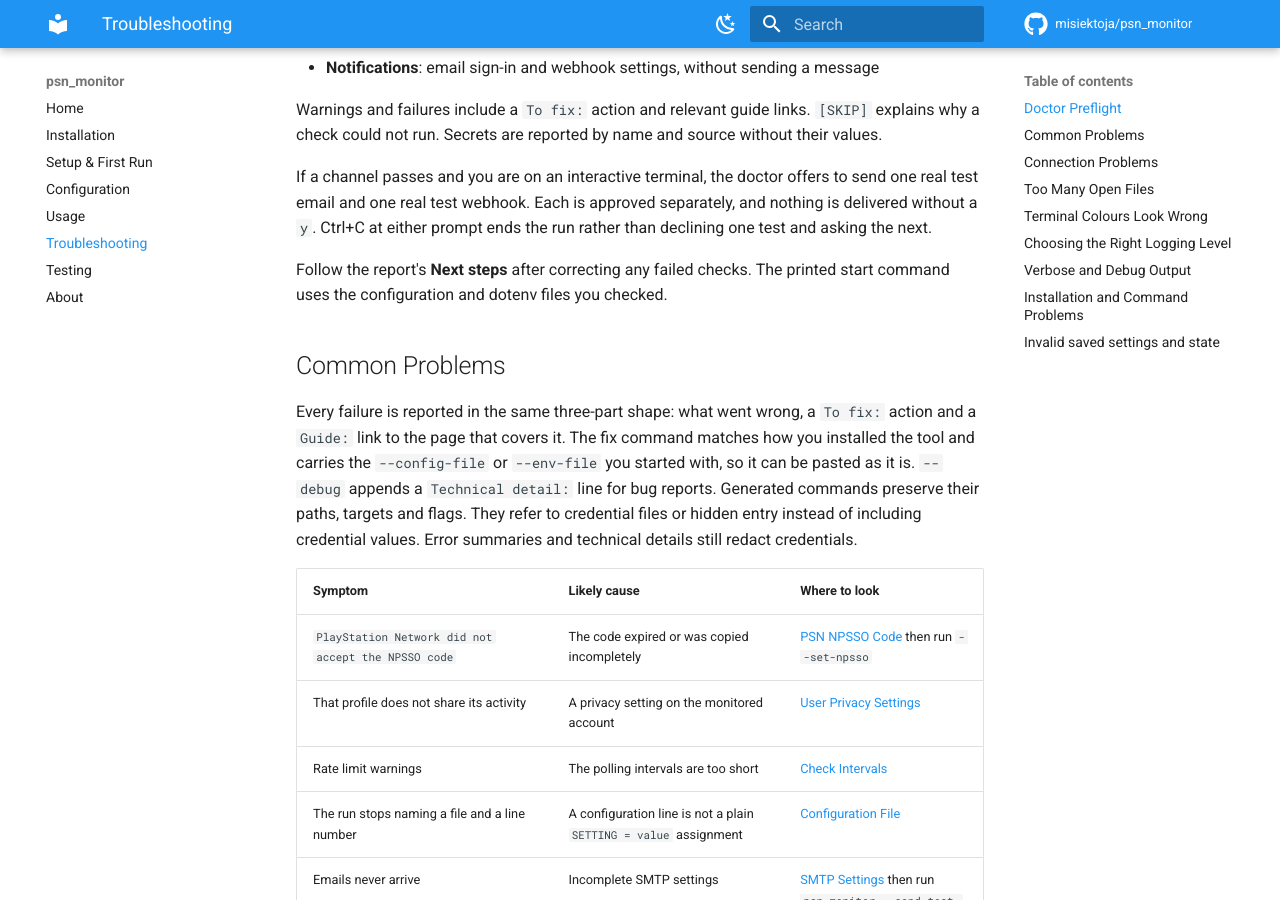
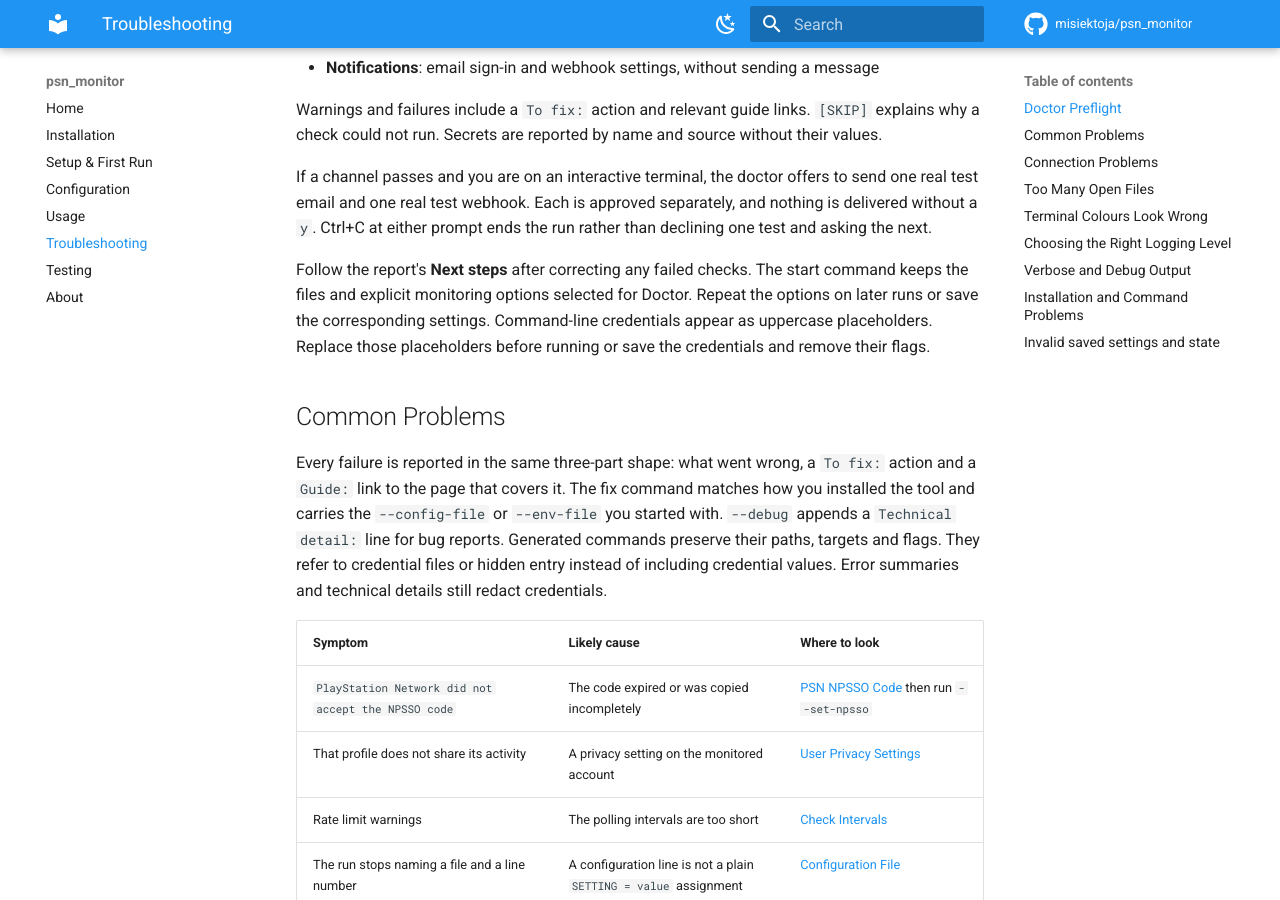
Before and after one commit to misiektoja/psn_monitor, an MkDocs documentation site: the page built from docs/troubleshooting.md, in a window 1280 px wide and 900 px high, scrolled down 641 px. Built offline with MkDocs 1.6.1 and Material for MkDocs 9.7.7, drawn with Linux system fonts in a browser that asks for light colours; comment, search, counter and statistics services are not loaded.

Commit message:
docs(troubleshooting): explain repeated Doctor options and credential placeholders

```diff
--- a/docs/troubleshooting.md
+++ b/docs/troubleshooting.md
@@ -26,12 +26,12 @@ Warnings and failures include a `To fix:` action and relevant guide links. `[SKI
 
 If a channel passes and you are on an interactive terminal, the doctor offers to send one real test email and one real test webhook. Each is approved separately, and nothing is delivered without a `y`. Ctrl+C at either prompt ends the run rather than declining one test and asking the next.
 
-Follow the report's **Next steps** after correcting any failed checks. The printed start command uses the configuration and dotenv files you checked.
+Follow the report's **Next steps** after correcting any failed checks. The start command keeps the files and explicit monitoring options selected for Doctor. Repeat the options on later runs or save the corresponding settings. Command-line credentials appear as uppercase placeholders. Replace those placeholders before running or save the credentials and remove their flags.
 
 <a id="common-problems"></a>
 ## Common Problems
 
-Every failure is reported in the same three-part shape: what went wrong, a `To fix:` action and a `Guide:` link to the page that covers it. The fix command matches how you installed the tool and carries the `--config-file` or `--env-file` you started with, so it can be pasted as it is. `--debug` appends a `Technical detail:` line for bug reports. Generated commands preserve their paths, targets and flags. They refer to credential files or hidden entry instead of including credential values. Error summaries and technical details still redact credentials.
+Every failure is reported in the same three-part shape: what went wrong, a `To fix:` action and a `Guide:` link to the page that covers it. The fix command matches how you installed the tool and carries the `--config-file` or `--env-file` you started with. `--debug` appends a `Technical detail:` line for bug reports. Generated commands preserve their paths, targets and flags. They refer to credential files or hidden entry instead of including credential values. Error summaries and technical details still redact credentials.
 
 | Symptom | Likely cause | Where to look |
 | --- | --- | --- |
```
